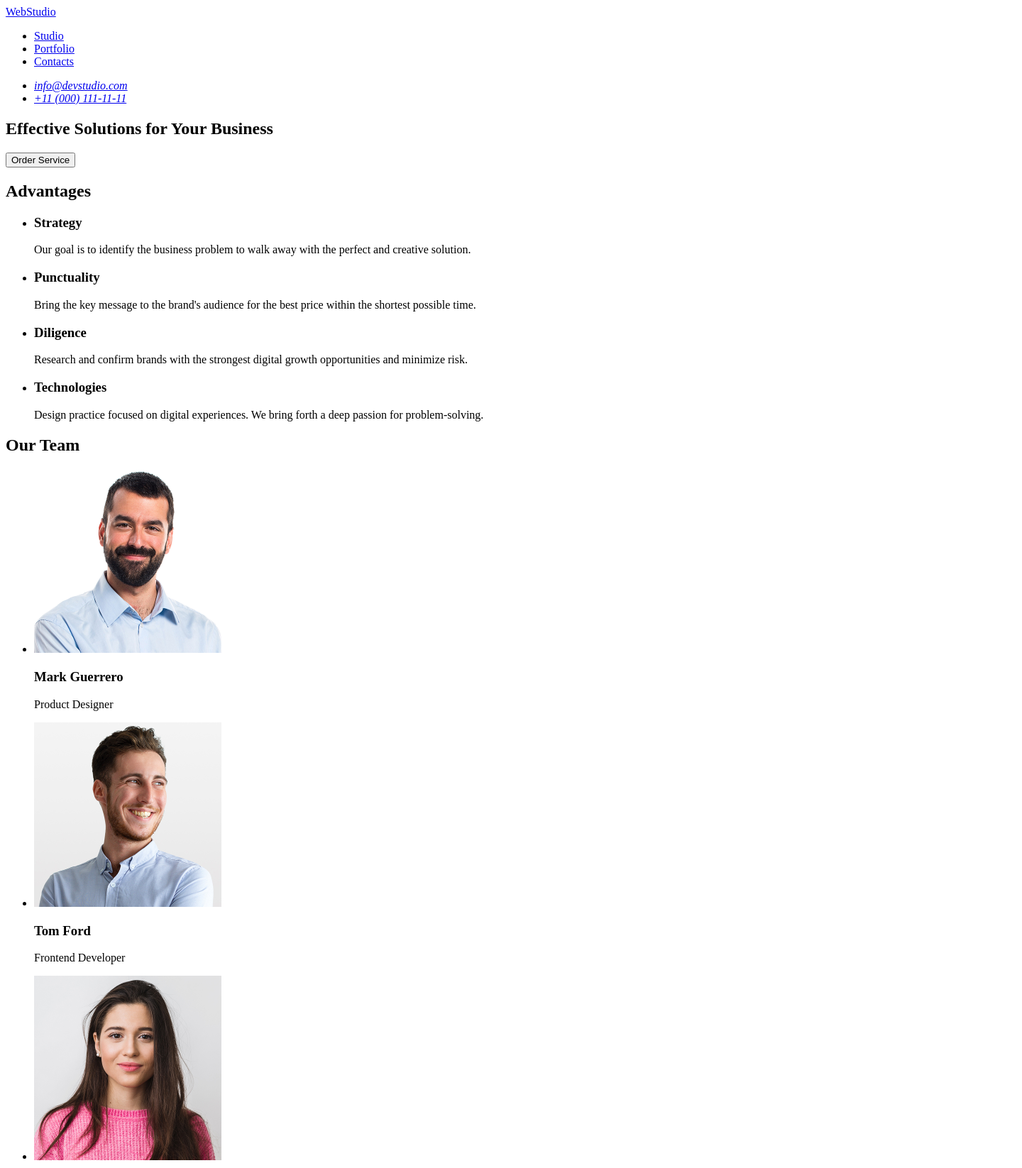
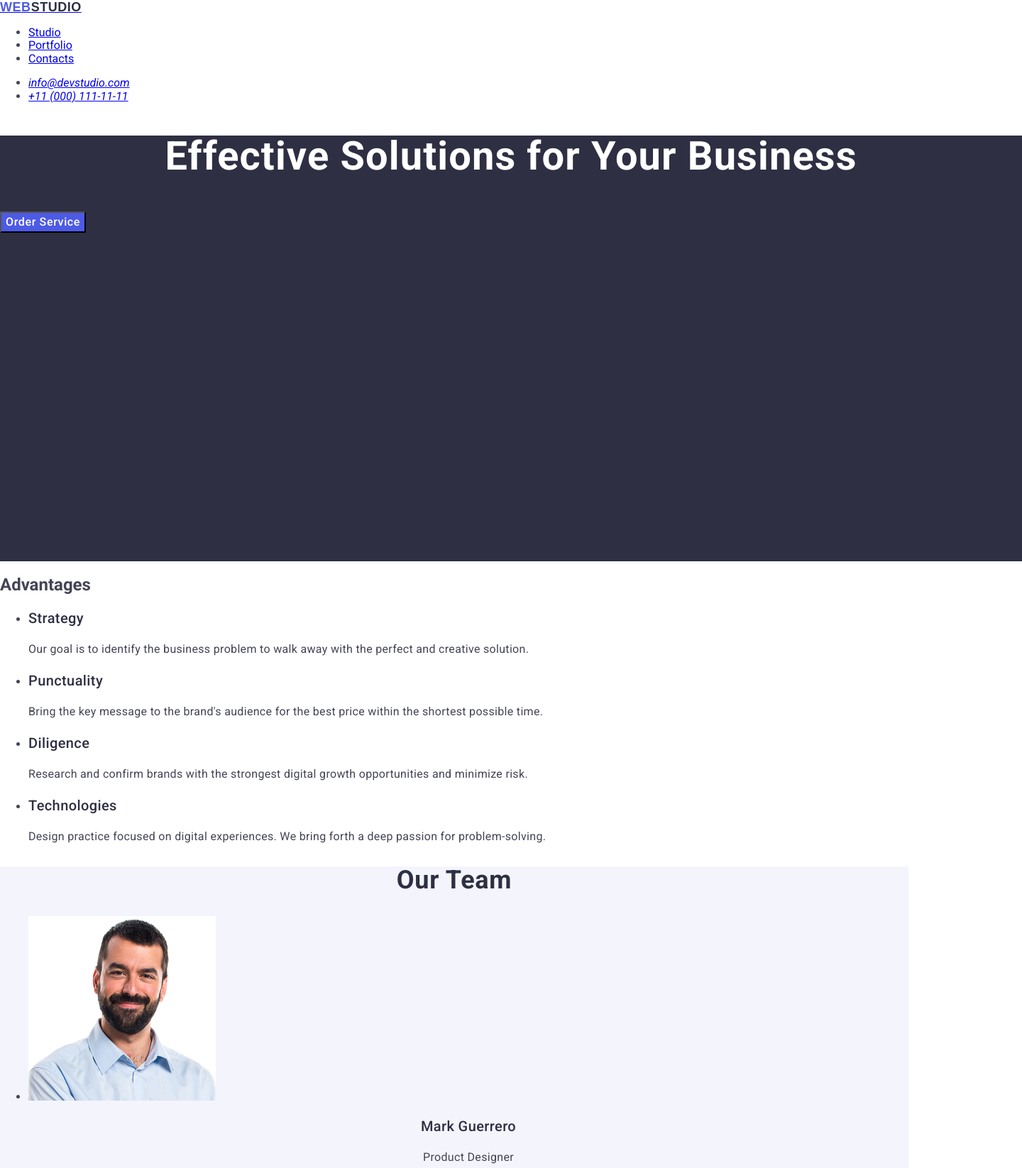
Before and after one commit to Yaroslav-Vashchenko/goit-markup-hw-02, a plain HTML site: page index.html in a window 1280 px wide. Shown: the top 1646 px of the page at 71% size, 1440 px wide, since content can reach past the window. Drawn offline with nearby package versions, Linux system fonts and the light colour scheme.

Commit message:
first-try

```diff
--- /dev/null
+++ b/css/styles.css
@@ -0,0 +1,158 @@
+body {font-family: "Roboto", "Helvetica Neue", Helvetica, sans-serif;
+color: #434455;}
+
+.nav-logo-link .logo-word-two
+{
+    font-family: "Raleway", sans-serif;
+    font-weight: 700;
+    font-size: 18px;
+    line-height: 117%;
+    letter-spacing: 0.03em;
+    text-transform: uppercase;
+    color: #2e2f42;
+}
+
+.section-one
+{
+    background-color: #2e2f42;
+    width: 1440px;
+    height: 600px;
+}
+
+.section-one .title
+{
+    font-weight: 700;
+    font-size: 56px;
+    line-height: 60px;
+    line-height: 107%;
+    letter-spacing: 0.02em;
+    text-align: center;
+    color: #fff;
+}
+
+.main-button
+{
+    font-weight: 500;
+    font-size: 16px;
+    line-height: 24px;
+    letter-spacing: 0.04em;
+    color: #fff;
+    background: #4d5ae5;
+}
+
+.advantages-list .title
+{
+    font-weight: 500;
+    font-size: 20px;
+    line-height: 120%;
+    letter-spacing: 0.02em;
+    color: #2e2f42;
+}
+
+.advantages-list .text
+{
+    font-weight: 400;
+    font-size: 16px;
+    line-height: 150%;
+    letter-spacing: 0.02em;
+    color: #434455;
+}
+
+.section-three
+{
+background: #f4f4fd;
+}
+
+.section-three .title
+{
+    font-weight: 700;
+    font-size: 36px;
+    line-height: 111%;
+    letter-spacing: 0.02em;
+    text-align: center;
+    color: #2e2f42;
+}
+
+.team-list .title
+{
+    font-weight: 500;
+    font-size: 20px;
+    line-height: 120%;
+    letter-spacing: 0.02em;
+    text-align: center;
+    color: #2e2f42;
+}
+
+.team-list .text
+{
+    font-weight: 400;
+    font-size: 16px;
+    line-height: 150%;
+    letter-spacing: 0.02em;
+    text-align: center;
+    color: #434455;
+}
+
+.section-four .main-title
+{
+    font-weight: 700;
+    font-size: 36px;
+    line-height: 111%;
+    letter-spacing: 0.02em;
+    text-align: center;
+    color: #2e2f42;
+}
+
+.portfolio-list .title
+{
+    font-weight: 500;
+    font-size: 20px;
+    line-height: 120%;
+    letter-spacing: 0.02em;
+    color: #2e2f42;
+}
+
+.portfolio-list .text
+{
+    font-weight: 400;
+    font-size: 16px;
+    line-height: 150%;
+    letter-spacing: 0.02em;
+    color: #434455;
+}
+
+.footer
+{
+    background: #2e2f42;
+}
+
+.logo-word
+{
+    font-family: "Raleway", sans-serif;
+    font-weight: 700;
+    font-size: 18px;
+    line-height: 117%;
+    letter-spacing: 0.03em;
+    text-transform: uppercase;
+    color: #4d5ae5;
+}
+
+.footer .logo-word-two
+{
+font-family: "Raleway", sans-serif;
+    font-weight: 700;
+    font-size: 18px;
+    line-height: 117%;
+    letter-spacing: 0.03em;
+    text-transform: uppercase;
+    color: #f4f4fd;
+}
+
+.footer .text
+{
+    font-weight: 400;
+    font-size: 16px;
+    line-height: 150%;
+    letter-spacing: 0.02em;
+    color: #f4f4fd;
+}
--- a/index.html
+++ b/index.html
@@ -4,91 +4,168 @@
     <meta charset="UTF-8" />
     <meta name="viewport" content="width=device-width, initial-scale=1.0" />
     <title>Document</title>
+    <link
+      rel="stylesheet"
+      href="https://cdnjs.cloudflare.com/ajax/libs/modern-normalize/3.0.1/modern-normalize.css"
+    />
+    <link rel="preconnect" href="https://fonts.googleapis.com" />
+    <link rel="preconnect" href="https://fonts.gstatic.com" crossorigin />
+    <link
+      href="https://fonts.googleapis.com/css2?family=Montserrat:ital,wght@0,100..900;1,100..900&family=Roboto:ital,wght@0,100..900;1,100..900&display=swap"
+      rel="stylesheet"
+      href="https://fonts.googleapis.com/css2?family=Montserrat:ital,wght@0,100..900;1,100..900&family=Raleway:ital,wght@0,100..900;1,100..900&family=Roboto:ital,wght@0,100..900;1,100..900&display=swap"
+      rel="stylesheet"
+    />
+    <link rel="stylesheet" href="./css/styles.css" />
   </head>
   <body>
     <header>
-      <nav>
-        <a href="./index.html">WebStudio</a>
+      <nav class="nav">
+        <a class="nav-logo-link" href="./index.html"
+          ><span class="logo-word">Web</span
+          ><span class="logo-word-two">Studio</span></a
+        >
         <ul>
-          <li><a href="#studio">Studio</a></li>
-          <li><a href="#portfolio">Portfolio</a></li>
-          <li><a href="#contacts">Contacts</a></li>
+          <li><a class="nav-link" href="#studio">Studio</a></li>
+          <li><a class="nav-link" href="#portfolio">Portfolio</a></li>
+          <li><a class="nav-link" href="#contacts">Contacts</a></li>
         </ul>
       </nav>
       <address>
-        <ul>
-          <li><a href="mailto:info@devstudio.com">info@devstudio.com</a></li>
-          <li><a href="tel:+110001111111">+11 (000) 111-11-11</a></li>
+        <ul class="address">
+          <li>
+            <a class="address-link" href="mailto:info@devstudio.com"
+              >info@devstudio.com</a
+            >
+          </li>
+          <li>
+            <a class="address-link" href="tel:+110001111111"
+              >+11 (000) 111-11-11</a
+            >
+          </li>
         </ul>
       </address>
     </header>
     <main>
-      <section>
-        <h1>Effective Solutions for Your Business</h1>
-        <button type="button">Order Service</button>
+      <section class="section-one">
+        <h1 class="title">Effective Solutions for Your Business</h1>
+        <button class="main-button" type="button">Order Service</button>
       </section>
-      <section>
-        <h2>Advantages</h2>
-        <ul>
+      <!-- Advantages -->
+      <section class="section-two">
+        <h2 class="title">Advantages</h2>
+        <ul class="advantages-list">
           <li>
-            <h3>Strategy</h3>
-            <p>
+            <h3 class="title">Strategy</h3>
+            <p class="text">
               Our goal is to identify the business problem to walk away with the
               perfect and creative solution.
             </p>
           </li>
           <li>
-            <h3>Punctuality</h3>
-            <p>
+            <h3 class="title">Punctuality</h3>
+            <p class="text">
               Bring the key message to the brand's audience for the best price
               within the shortest possible time.
             </p>
           </li>
           <li>
-            <h3>Diligence</h3>
-            <p>
+            <h3 class="title">Diligence</h3>
+            <p class="text">
               Research and confirm brands with the strongest digital growth
               opportunities and minimize risk.
             </p>
           </li>
           <li>
-            <h3>Technologies</h3>
-            <p>
+            <h3 class="title">Technologies</h3>
+            <p class="text">
               Design practice focused on digital experiences. We bring forth a
               deep passion for problem-solving.
             </p>
           </li>
         </ul>
       </section>
-      <section>
-        <h2>Our Team</h2>
-        <ul>
+      <!-- Our team -->
+      <section class="section-three">
+        <h2 class="title">Our Team</h2>
+        <ul class="team-list">
           <li>
             <img src="./images/img-3.jpg" alt="Mark Guerrero" width="264" />
-            <h3>Mark Guerrero</h3>
-            <p>Product Designer</p>
+            <h3 class="title">Mark Guerrero</h3>
+            <p class="text">Product Designer</p>
           </li>
           <li>
             <img src="./images/img-2.jpg" alt="Tom Ford" width="264" />
-            <h3>Tom Ford</h3>
-            <p>Frontend Developer</p>
+            <h3 class="title">Tom Ford</h3>
+            <p class="text">Frontend Developer</p>
           </li>
           <li>
             <img src="./images/img-1.jpg" alt="Camila Garcia" width="264" />
-            <h3>Camila Garcia</h3>
-            <p>Marketing</p>
+            <h3 class="title">Camila Garcia</h3>
+            <p class="text">Marketing</p>
           </li>
           <li>
             <img src="./images/img.jpg" alt="Daniel Wilson" width="264" />
-            <h3>Daniel Wilson</h3>
-            <p>UI Designer</p>
+            <h3 class="title">Daniel Wilson</h3>
+            <p class="text">UI Designer</p>
+          </li>
+        </ul>
+      </section>
+      <!-- Our Portfolio -->
+      <section class="section-four">
+        <h2 class="main-title">Our Portfolio</h2>
+        <ul class="portfolio-list">
+          <li>
+            <img src="./images/Banking App.png" alt="Banking App" width="360" />
+            <h3 class="title">Banking App</h3>
+            <p class="text">App</p>
+          </li>
+          <li>
+            <img
+              src="./images/Cashless Pay.png"
+              alt="Cashless Paymen"
+              width="360"
+            />
+            <h3 class="title">Cashless Payment</h3>
+            <p class="text">Marketing</p>
+          </li>
+          <li>
+            <img
+              src="./images/Meditation App.png"
+              alt="Meditation App"
+              width="360"
+            />
+            <h3 class="title">Meditation App</h3>
+            <p class="text">App</p>
+          </li>
+          <li>
+            <img src="./images/Taxi.png" alt="Taxi Service" width="360" />
+            <h3 class="title">Taxi Service</h3>
+            <p class="text">Marketing</p>
+          </li>
+          <li>
+            <img
+              src="./images/Illustration.png"
+              alt="Screen Illustrations"
+              width="360"
+            />
+            <h3 class="title">Screen Illustrations</h3>
+            <p class="text">Design</p>
+          </li>
+          <li>
+            <img src="./images/Courses.png" alt="Online Courses" width="360" />
+            <h3 class="title">Online Courses</h3>
+            <p class="text">Marketing</p>
           </li>
         </ul>
       </section>
     </main>
-    <footer>
-      <a href="./index.html">WebStudio</a>
-      <p>
+    <footer class="footer">
+      <a class="footer-link" href="./index.html"
+        ><span class="logo-word">Web</span
+        ><span class="logo-word-two">Studio</span></a
+      >
+      <p class="text">
         Increase the flow of customers and sales for your business with digital
         marketing & growth solutions.
       </p>
```
Also changed, not shown: images/Banking App.png (added), images/Cashless Pay.png (added), images/Courses.png (added), images/Illustration.png (added), images/Meditation App.png (added), images/Taxi.png (added).
